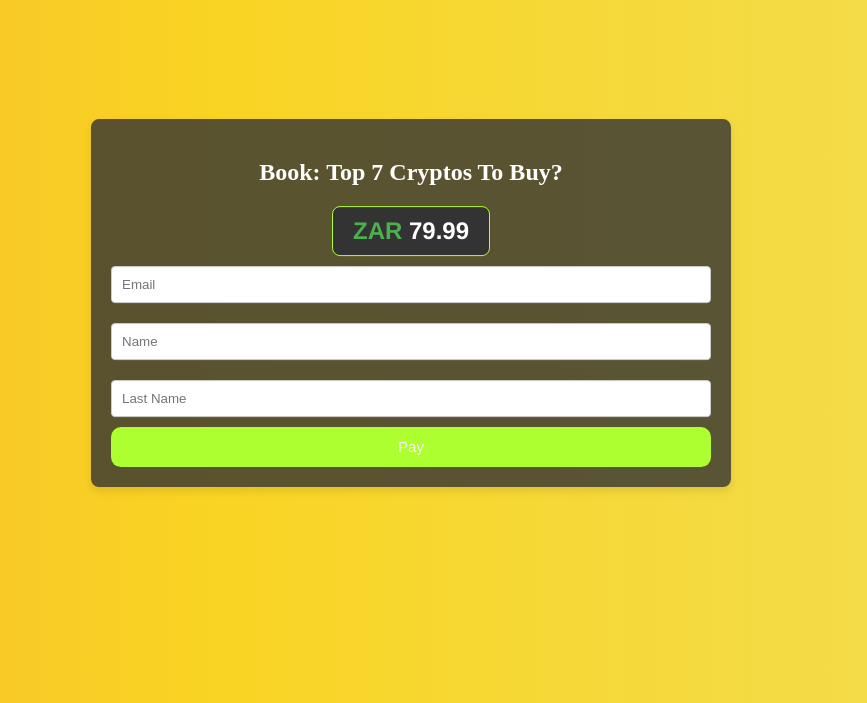
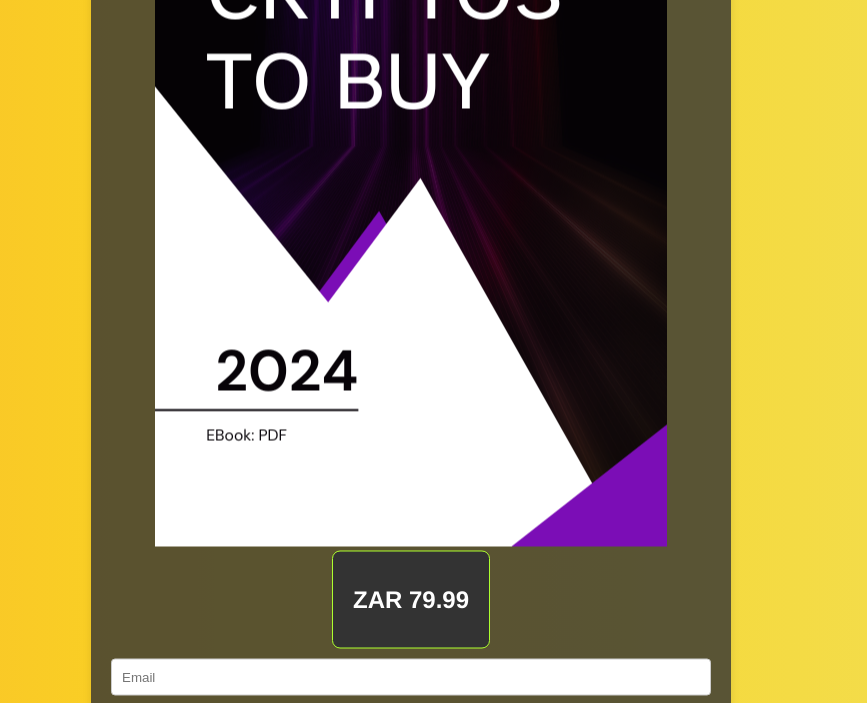
Before and after one commit to maxthebe01/cryptsink, a plain HTML site: page index.html in a window 1280 px wide. Shown: the part 97-800 px from the top of the page, without its empty margins (229-1096 px from the left). Drawn offline with Linux system fonts and the light colour scheme.

Commit message:
Update index.html

```diff
--- a/index.html
+++ b/index.html
@@ -15,9 +15,9 @@
     </header>
     <div class="container">
 
-        <h2>Book: Top 7 Cryptos To Buy?</h2>
+        <img class="book-img" src="product0.png" alt="Crypto Investment Book Cover">
         <div class="price-tag">
-            <span class="currency">ZAR</span> 79.99
+            <p class="price-book">ZAR 79.99</p>
         </div>
         <form class="form" id="paymentForm">
 
```
